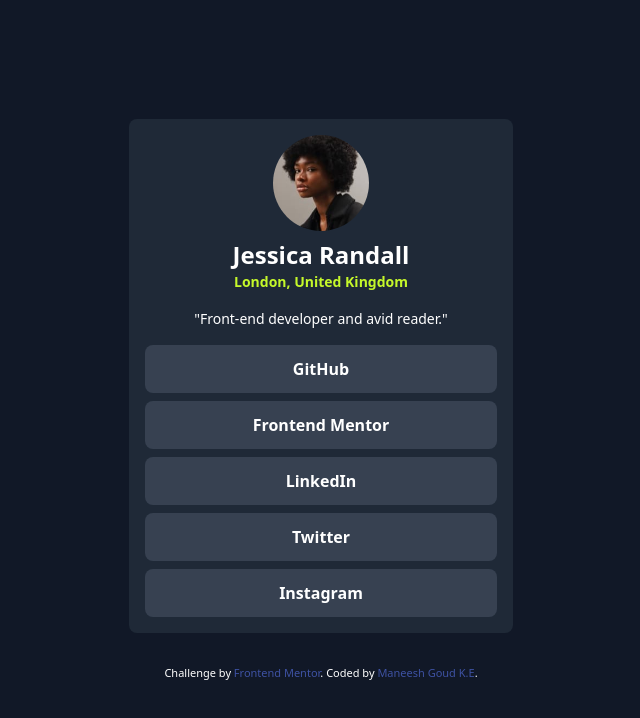
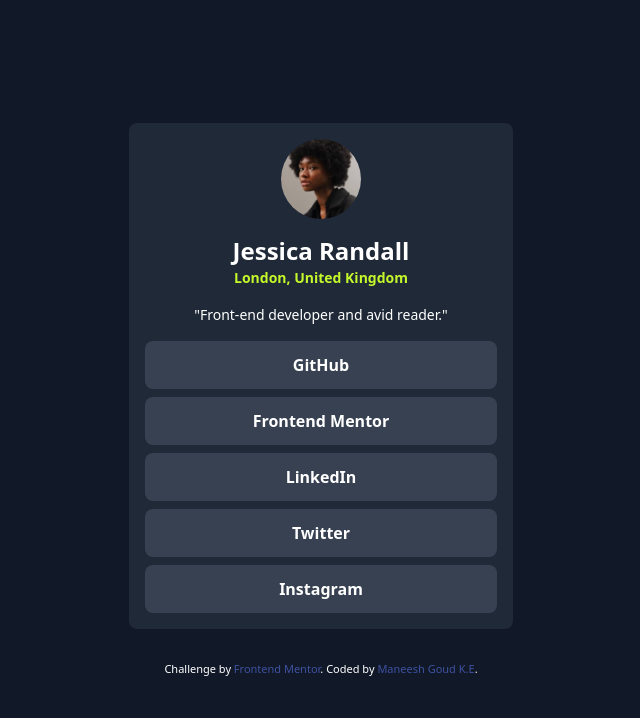
Before and after one commit to manish-goud7/Social-links-profile, a plain HTML site: page index.html in a window 1280 px wide. Shown: the whole page, without its empty margins (319-959 px from the left). Drawn offline with nearby package versions, Linux system fonts and the light colour scheme; a web font is replaced by a local one.

Commit message:
Change profile image size and margin
Updated the profile image size from w-24 to w-20 and adjusted margin.

```diff
--- a/index.html
+++ b/index.html
@@ -47,7 +47,7 @@
 <body class="bg-gray-900 text-white flex flex-col items-center justify-center min-h-screen p-4">
   <div class="bg-gray-800 p-4 rounded-lg w-full max-w-sm mb-8">
     <div class="flex flex-col items-center">
-      <img src="avatar-jessica.jpeg" alt="profile-photo" class="object-cover w-24 rounded-full mb-2">
+      <img src="avatar-jessica.jpeg" alt="profile-photo" class="object-cover w-20 rounded-full mb-4">
       <h1 class="text-2xl font-semibold">Jessica Randall</h1>
       <p class="text-[14px] mb-4 text-[hsl(75,94%,57%)] font-semibold">London, United Kingdom</p>
       <p class="text-[14px] mb-4 font-medium">"Front-end developer and avid reader."</p>
```
